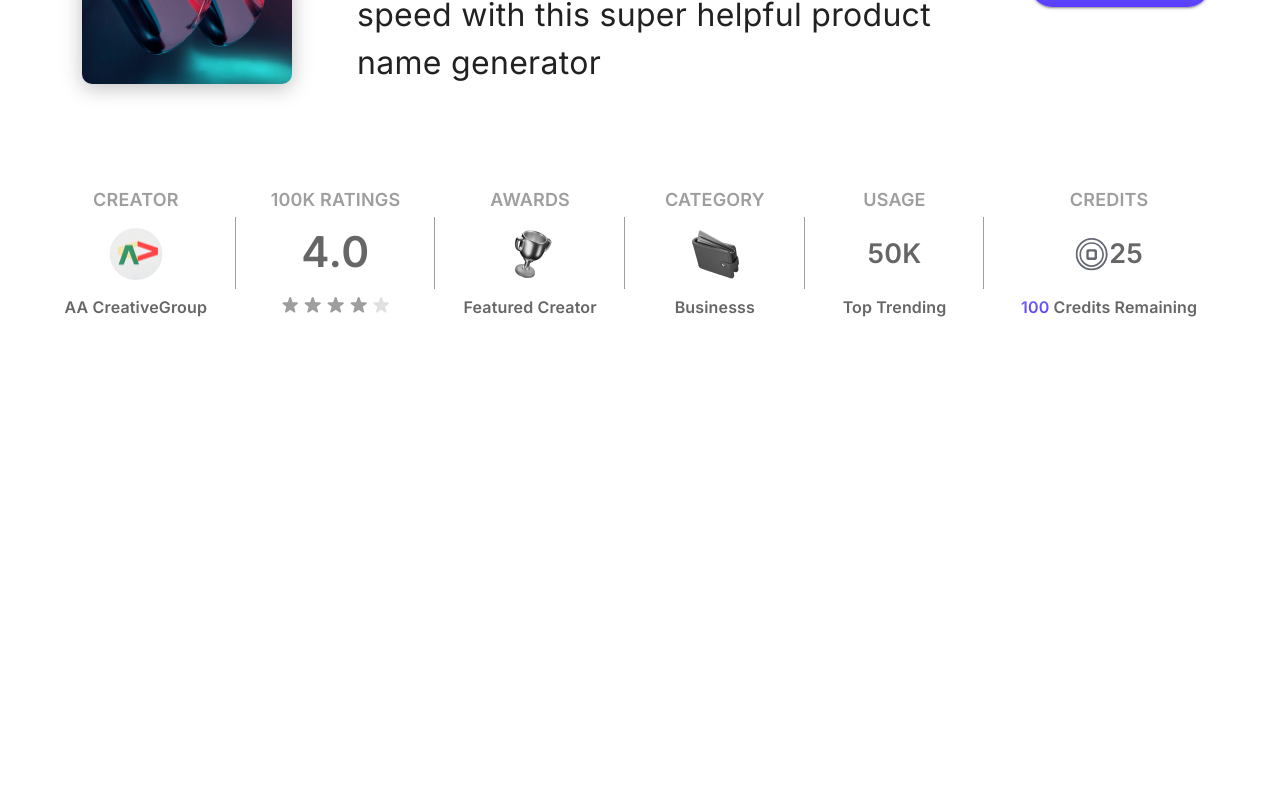
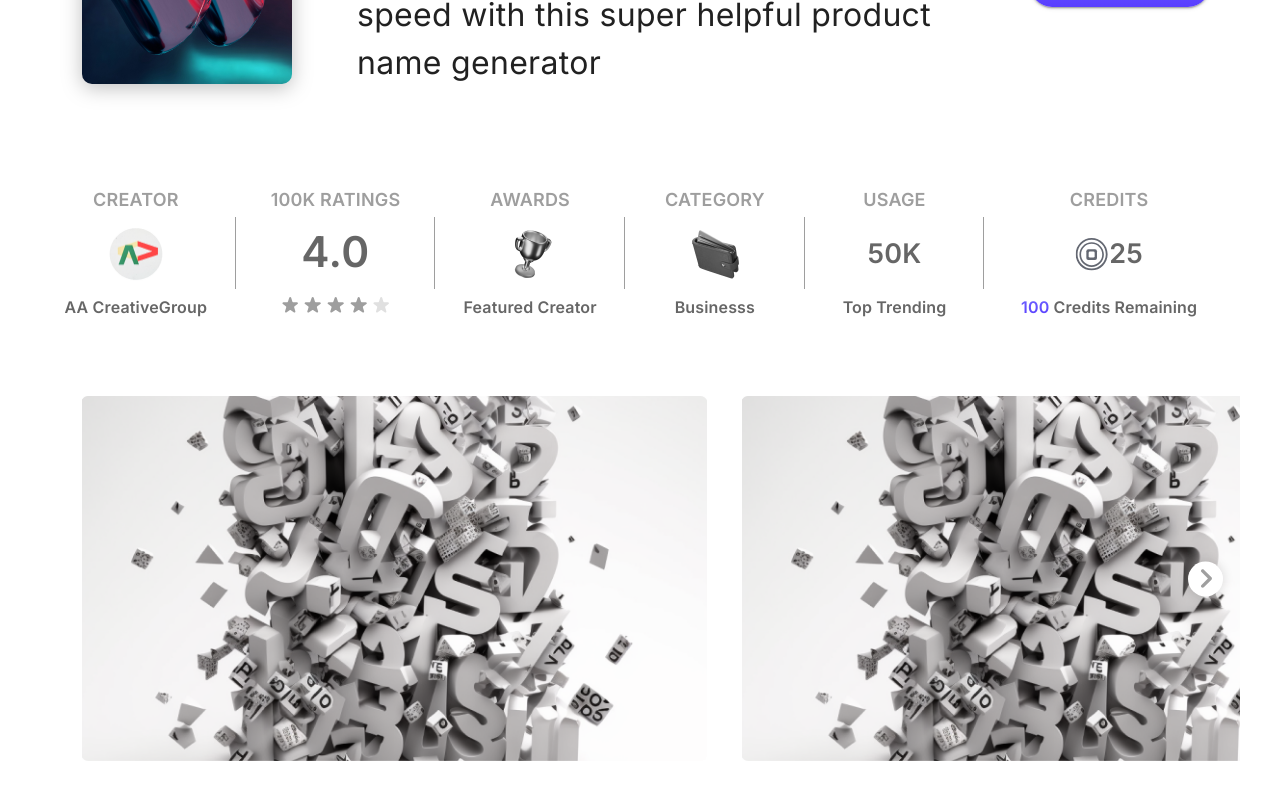
Before and after one commit to onattech/aibox, a React (Vite) app: page / in a window 1280 px wide. Shown: the part 346-1146 px from the top of the page. Built offline with nearby package versions, Linux system fonts and the light colour scheme; a web font is replaced by a local one.

Commit message:
Product images swiper ready

```diff
--- a/package.json
+++ b/package.json
@@ -15,7 +15,8 @@
     "@mui/icons-material": "^5.11.16",
     "@mui/material": "^5.12.2",
     "react": "^18.2.0",
-    "react-dom": "^18.2.0"
+    "react-dom": "^18.2.0",
+    "swiper": "^9.2.4"
   },
   "devDependencies": {
     "@types/react": "^18.0.28",
--- a/src/App.jsx
+++ b/src/App.jsx
@@ -8,6 +8,7 @@ import Box from '@mui/material/Box'
 import NavBar from './Components/NavBar'
 import ProductSummary from './Components/ProductSummary'
 import ProductStats from './Components/ProductStats'
+import ProductImages from './Components/ProductImages'
 
 function App() {
     // const [count, setCount] = React.useState(0)
@@ -27,6 +28,7 @@ function App() {
                 <NavBar />
                 <ProductSummary />
                 <ProductStats />
+                <ProductImages />
                 <Box sx={{ height: '1000px' }} />
             </Box>
         </Box>
--- /dev/null
+++ b/src/Components/ProductImages.jsx
@@ -0,0 +1,90 @@
+// import * as React from 'react'
+
+// ** MUI Components
+import Box from '@mui/material/Box'
+import IconButton from '@mui/material/IconButton'
+import ChevronRightRoundedIcon from '@mui/icons-material/ChevronRightRounded'
+
+// ** Swiper React components and styles
+import { Swiper, SwiperSlide } from 'swiper/react'
+import { Navigation } from 'swiper'
+import 'swiper/css'
+import './styles.css'
+
+// ** Local Assets
+import product1 from '../assets/product1.png'
+
+export default function ProductImages() {
+    const handleClickNext = () => {
+        document.querySelector('.swiper-button-next').click()
+    }
+
+    return (
+        <Container>
+            {/* Swiper */}
+            <Swiper slidesPerView={'auto'} spaceBetween={35} navigation={true} modules={[Navigation]}>
+                <SwiperSlide>
+                    <img src={product1} alt="product1" />
+                </SwiperSlide>
+
+                <SwiperSlide>
+                    <img src={product1} alt="product1" />
+                </SwiperSlide>
+
+                <SwiperSlide>
+                    <img src={product1} alt="product1" />
+                </SwiperSlide>
+
+                <SwiperSlide>
+                    <img src={product1} alt="product1" />
+                </SwiperSlide>
+            </Swiper>
+
+            {/* Next slide button */}
+            <NextButton onClick={handleClickNext} />
+        </Container>
+    )
+}
+
+// ** Styled Components
+function Container({ children }) {
+    return (
+        <Box
+            sx={{
+                flexGrow: 1,
+                mt: { xs: '27px', md: '57px' },
+                ml: { xs: '16px', md: '82px' },
+                height: { xs: '190px', md: '365px' },
+                mr: { xs: '16px', md: '40px' },
+                position: 'relative',
+            }}
+        >
+            {children}
+        </Box>
+    )
+}
+
+function NextButton({ ...props }) {
+    return (
+        <IconButton
+            aria-label="fingerprint"
+            color="secondary"
+            sx={{
+                width: '35px',
+                height: '35px',
+                color: '#9F9F9F',
+                background: '#fff',
+                boxShadow: '0px 0px 10px 2px rgba(0, 0, 0, 0.1)',
+                zIndex: 1000,
+                position: 'absolute',
+                top: '50%',
+                transform: 'translateY(-50%)',
+                right: '17px',
+            }}
+            style={{ fontSize: '2.5rem' }}
+            {...props}
+        >
+            <ChevronRightRoundedIcon fontSize="2.5rem" />
+        </IconButton>
+    )
+}
--- a/src/Components/ProductStats.jsx
+++ b/src/Components/ProductStats.jsx
@@ -49,7 +49,7 @@ export default function ProductStats() {
                 <StatGrid xs={1.8}>
                     <Title>USAGE</Title>
                     <Usage>50K</Usage>
-                    <Subtitle sx={{ mb: { xs: '-8px', md: '0px' } }}>Top Trending</Subtitle>
+                    <Subtitle>Top Trending</Subtitle>
                 </StatGrid>
 
                 {/* Credits */}
@@ -59,7 +59,7 @@ export default function ProductStats() {
                         <ImgBox src={coin} alt="coin" sx={{ margin: 'auto', height: { xs: '43%', md: '100%' } }} />
                         <Usage>25</Usage>
                     </Box>
-                    <Subtitle sx={{ mb: { xs: '-8px', md: '0px' } }}>
+                    <Subtitle>
                         <Purple>100</Purple> Credits Remaining
                     </Subtitle>
                 </StatGrid>
@@ -81,7 +81,7 @@ function ContainerBox({ children }) {
 
                 // Horizontal scroll
                 overflowX: 'auto',
-                height: { xs: '83px', md: '150px' },
+                height: { xs: '90px', md: '150px' },
 
                 // Hide horizontal scrollbar
                 msOverflowStyle: 'none', // IE and Edge
@@ -102,7 +102,7 @@ function StatsGrid({ children }) {
             xs={12}
             ml="0"
             sx={{
-                height: { xs: '83px', md: '144px' },
+                height: { xs: '104px', md: '144px' },
                 width: { xs: '690px', md: '1400px' },
                 minWidth: { xs: '690px', md: '1150px' },
             }}
@@ -239,7 +239,7 @@ function Star({ ...props }) {
 
 function Stars() {
     return (
-        <Box display="flex" justifyContent="center">
+        <Box sx={{ display: 'flex', justifyContent: 'center', mb: { xs: '3px', md: '0px' } }}>
             <Star />
             <Star />
             <Star />
--- /dev/null
+++ b/src/Components/styles.css
@@ -0,0 +1,36 @@
+#app {
+    height: 100%;
+}
+
+.swiper {
+    width: 100%;
+    height: 100%;
+}
+
+.swiper-slide {
+    text-align: center;
+    font-size: 18px;
+    background: #fff;
+
+    /* Center slide text vertically */
+    display: flex;
+    justify-content: center;
+    align-items: center;
+}
+
+.swiper-slide img {
+    display: block;
+    width: 100%;
+    height: 100%;
+    object-fit: cover;
+}
+
+.swiper-slide {
+    width: 625px;
+}
+
+@media screen and (max-width: 900px) {
+    .swiper-slide {
+        width: 325px;
+    }
+}
```
Also changed, not shown: src/assets/product1.png (added), 1 other file (tests, documents, lock files or other folders).
